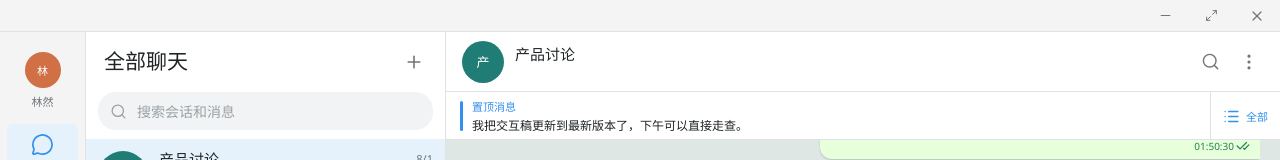
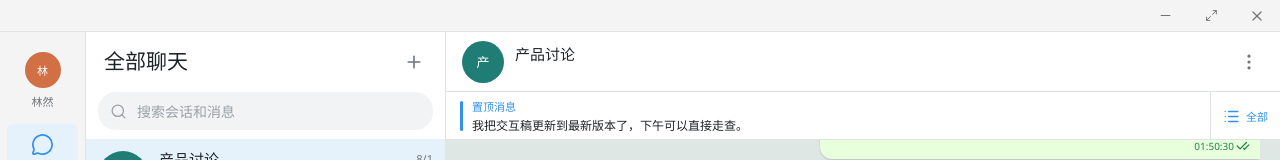
Before and after one commit to Baneik/Notgram, a React (Vite) app: page / in a window 1280 px wide. Shown: the top 160 px of the page. Built offline with nearby package versions, Linux system fonts and the light colour scheme.

Commit message:
feat(search): move conversation search into menu

```diff
--- a/src/components/ChatActionMenu.tsx
+++ b/src/components/ChatActionMenu.tsx
@@ -7,6 +7,7 @@ import {
   LoaderCircle,
   Pin,
   PinOff,
+  Search,
 } from "lucide-react";
 import { useEffect, useRef, useState } from "react";
 import type { Chat } from "../telegram/types";
@@ -20,6 +21,7 @@ interface ChatActionMenuProps {
   onSetMuted: (muted: boolean) => Promise<boolean>;
   onSetArchived: (archived: boolean) => Promise<boolean>;
   onOpenPinned: () => void;
+  onOpenMessageSearch: () => void;
   onOpenAutoDelete: () => void;
   onClose: () => void;
 }
@@ -34,6 +36,7 @@ export function ChatActionMenu({
   onSetMuted,
   onSetArchived,
   onOpenPinned,
+  onOpenMessageSearch,
   onOpenAutoDelete,
   onClose,
 }: ChatActionMenuProps) {
@@ -89,6 +92,18 @@ export function ChatActionMenu({
       <button
         type="button"
         role="menuitem"
+        disabled={busy}
+        onClick={() => {
+          onClose();
+          onOpenMessageSearch();
+        }}
+      >
+        <Search size={16} strokeWidth={1.9} />
+        <span>搜索消息</span>
+      </button>
+      <button
+        type="button"
+        role="menuitem"
         disabled={busy || chat.kind === "saved"}
         title={chat.kind === "saved" ? "收藏夹不支持自动删除" : undefined}
         onClick={onOpenAutoDelete}
--- a/src/components/Conversation.tsx
+++ b/src/components/Conversation.tsx
@@ -7,7 +7,6 @@ import {
   MoreVertical,
   LoaderCircle,
   Pin,
-  Search,
   X,
 } from "lucide-react";
 import {
@@ -1283,15 +1282,6 @@ export function Conversation({
             </button>
             <div className="conversation-actions">
               <button
-                className="icon-button"
-                type="button"
-                aria-label="搜索消息"
-                title="搜索消息"
-                onClick={() => onOpenMessageSearch()}
-              >
-                <Search size={19} strokeWidth={1.8} />
-              </button>
-              <button
                 ref={chatMenuButtonRef}
                 className={`icon-button ${chatMenuOpen ? "is-active" : ""}`}
                 type="button"
@@ -1313,6 +1303,7 @@ export function Conversation({
                   onSetMuted={onSetChatMuted}
                   onSetArchived={onSetChatArchived}
                   onOpenPinned={() => openPinnedMessages()}
+                  onOpenMessageSearch={() => onOpenMessageSearch()}
                   onOpenAutoDelete={() => {
                     setChatMenuOpen(false);
                     setAutoDeleteDialogOpen(true);
```
